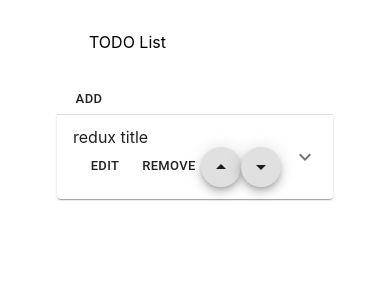
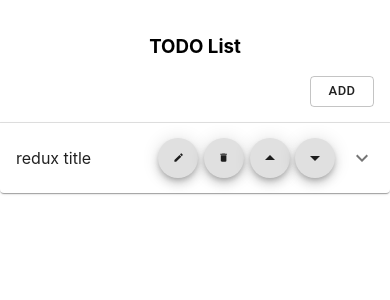
Before and after one commit to pdworniczak/todo-react, a React (Create React App) app: page / in a window 390 px wide. Shown: the top 300 px of the page. Built offline with nearby package versions, Linux system fonts and the light colour scheme.

Commit message:
add some styles and improve mobile usability

```diff
--- a/src/todo/Todo.tsx
+++ b/src/todo/Todo.tsx
@@ -1,6 +1,6 @@
 import React, { useState } from 'react';
 import { ExpansionPanel, ExpansionPanelSummary, ExpansionPanelDetails, Button, Fab } from '@material-ui/core';
-import { ExpandMore, ArrowDropUp, ArrowDropDown } from '@material-ui/icons';
+import { ExpandMore, ArrowDropUp, ArrowDropDown, Edit, Delete } from '@material-ui/icons';
 
 import { Todo as TodoType } from './types';
 import './todo.scss';
@@ -39,29 +39,32 @@ export default function Todo(props: TodoProps) {
           )
         }
       >
-        <section>
-          <header>{todo.title}</header>
-          <Button
-            style={{
-              color: todo.color,
-            }}
+        <section className="todo__header">
+          <header className="todo__title">{todo.title}</header>
+          <div className="todo__buttons">
+            <Fab
               size="small"
               onClick={e => {
                 e.stopPropagation();
                 edit();
               }}
-          >
-            edit
-          </Button>
-          <Button
               style={{
+                background: todo.bgcolor,
                 color: todo.color,
               }}
+            >
+              <Edit style={{ fontSize: '.8em' }} />
+            </Fab>
+            <Fab
               size="small"
               onClick={() => dispatch(removeTodo(todo.id))}
+              style={{
+                background: todo.bgcolor,
+                color: todo.color,
+              }}
             >
-            remove
-          </Button>
+              <Delete style={{ fontSize: '.8em' }} />
+            </Fab>
             <Fab
               size="small"
               onClick={e => {
@@ -88,6 +91,7 @@ export default function Todo(props: TodoProps) {
             >
               <ArrowDropDown />
             </Fab>
+          </div>
         </section>
       </ExpansionPanelSummary>
       <ExpansionPanelDetails>{todo.description}</ExpansionPanelDetails>
--- a/src/todo/TodoEditor.tsx
+++ b/src/todo/TodoEditor.tsx
@@ -60,7 +60,7 @@ export default function TodoEditor({ handleClose, context: { open, todo } }: Add
           color: fontColor,
         }}
       >
-        <header>add/edit todo</header>
+        <header>{`${todo ? 'Edit' : 'Add'} todo`}</header>
         <section>
           <TextField
             required
--- a/src/todo/TodoList.tsx
+++ b/src/todo/TodoList.tsx
@@ -13,11 +13,18 @@ export default function TodoList() {
 
   return (
     <>
-      <article className="todo">
-        <header className="todo__header">TODO List</header>
-        <Button size="small" onClick={() => setTodoEditor({ open: true })}>
-          add
-        </Button>
+      <article className="todo-list">
+        <header className="todo-list__header">
+          <h1>TODO List</h1>
+          <Button
+            className="todo-list__button"
+            size="small"
+            variant="outlined"
+            onClick={() => setTodoEditor({ open: true })}
+          >
+            add
+          </Button>
+        </header>
         {todos.map((todo, index) => (
           <Todo key={index} todo={todo} edit={() => setTodoEditor({ open: true, todo })} />
         ))}
--- a/src/todo/todo.scss
+++ b/src/todo/todo.scss
@@ -1,16 +1,51 @@
 $modal-background: #fff;
 
-.App {
+#root {
   display: flex;
   justify-content: center;
 }
 
-.todo {
-  display: felx;
+.App {
+  display: flex;
+  flex-direction: column;
+  justify-content: center;
+  flex: 1;
   max-width: 800px;
+}
+
+.todo-list {
+  display: flex;
+  flex-direction: column;
 
   &__header {
-    margin: 2em;
+    display: flex;
+    flex-direction: column;
+    text-align: center;
+    margin: 0.5em;
+    padding: 0.5em;
+  }
+
+  &__button {
+    width: 3em;
+    align-self: flex-end;
+  }
+}
+
+.todo {
+  &__header {
+    display: flex;
+    align-items: center;
+    width: 100%;
+  }
+
+  &__title {
+    flex: 1;
+  }
+
+  &__buttons {
+    button {
+      margin: 0.2em;
+    }
   }
 }
 
@@ -24,6 +59,7 @@ $modal-background: #fff;
   &__editor {
     padding: 2em;
     background: $modal-background;
+    border: 0;
     border-radius: 1em;
   }
 }
```
Lines whose indentation alone changed are shown as unchanged.
